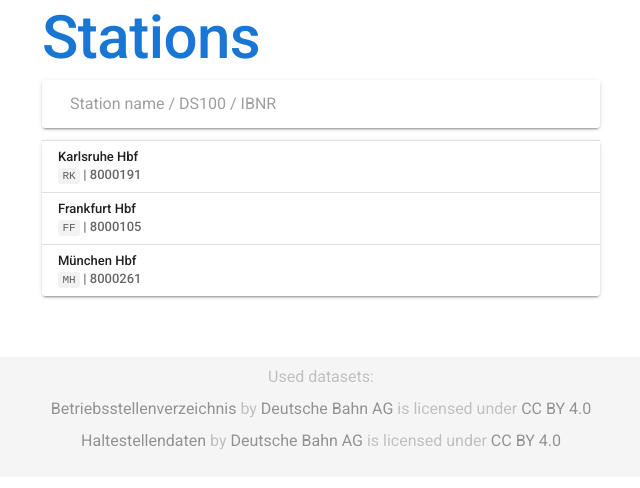
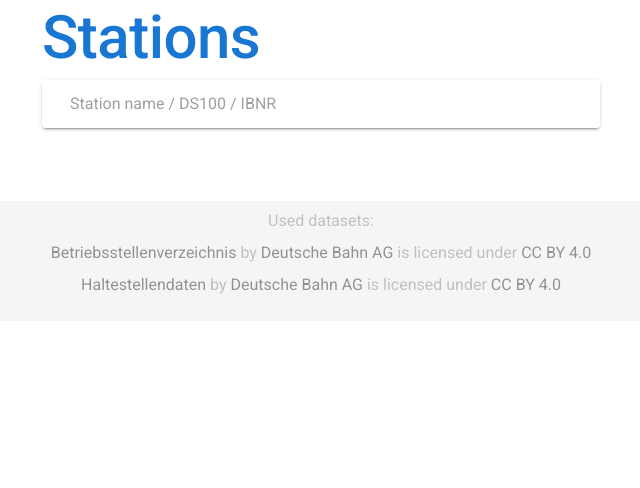
Before and after one commit to Traewelling/toolkit, a Vue app: page /#/lookup in a window 1280 px wide. Shown: the top 488 px of the page, without its empty margins (319-959 px from the left). Built offline with nearby package versions, Linux system fonts and the light colour scheme.

Commit message:
finally read data

```diff
--- a/src/components/StationListEntry.vue
+++ b/src/components/StationListEntry.vue
@@ -1,9 +1,9 @@
 <template>
-  <v-list-item v-bind:key="station.eva" class="station-item" @click="$emit('click', station)">
+  <v-list-item v-bind:key="station.EVA_NR" class="station-item" @click="$emit('click', station)">
     <v-list-item-content>
-      <v-list-item-title>{{ station.name }}</v-list-item-title>
+      <v-list-item-title>{{ station.NAME }}</v-list-item-title>
       <v-list-item-subtitle class="text--accent-3">
-        <code>{{ station.ds100 }}</code> | {{ station.eva}}
+        <code>{{ station.DS100 }}</code> | {{ station.EVA_NR}}
       </v-list-item-subtitle>
     </v-list-item-content>
   </v-list-item>
--- a/src/views/Lookup.vue
+++ b/src/views/Lookup.vue
@@ -16,6 +16,8 @@
                 maxlength="1023"
                 placeholder="Station name / DS100 / IBNR"
                 v-model="query"
+                @keyup="autocomplete"
+
                 solo
             ></v-text-field>
           </v-list-item>
@@ -24,10 +26,10 @@
       <v-card class="mt-3">
         <v-list class="pa-0" dense>
           <v-list-item-group>
-            <template v-for="station in stations" >
-              <v-divider v-bind:key="station.eva + `-divider`"></v-divider>
+            <template v-for="station in typeaheadDisplay" >
+              <v-divider v-bind:key="station.EVA_NR + `-divider`"></v-divider>
               <StationListEntry
-                  v-bind:key="station.eva + `-entry`"
+                  v-bind:key="station.EVA_NR + `-entry`"
                   :station="station"
                   @click="selectStation(station)">
               </StationListEntry>
@@ -54,22 +56,41 @@ export default {
         {name: "Frankfurt Hbf", ds100: 'FF', eva: 8000105},
         {name: "München Hbf", ds100: 'MH', eva: 8000261},
       ],
-      haltestellen: []
+      haltestellen: [],
+      typeaheadDisplay: []
     };
   },
   methods: {
     selectStation(value) {
       this.query = "";
       console.log(value);
+    },
+    autocomplete() {
+      if (this.query.length > 2) {
+        this.typeaheadDisplay = [];
+        for (const haltestellenElement of this.haltestellen) {
+          try {
+            if (haltestellenElement.NAME.substr(0, this.query.length).toUpperCase() === this.query.toUpperCase()) {
+              this.typeaheadDisplay.push(haltestellenElement);
+            }
+          } catch (e) {
+            // ignore
+          }
+        }
+      } else {
+        this.typeaheadDisplay = [];
+      }
+    },
+    saveHaltestellen(results) {
+      this.haltestellen = results.data;
     }
   },
   mounted() {
     Papa.parse("/data/D_Bahnhof_2020_alle.CSV", {
+      header: true,
       download: true,
-      header: true,
-      complete: function(results) {
-        this.haltestellen=results;
-      }
+      haltestellen: this.haltestellen,
+      complete: this.saveHaltestellen
     });
   }
 }
```
